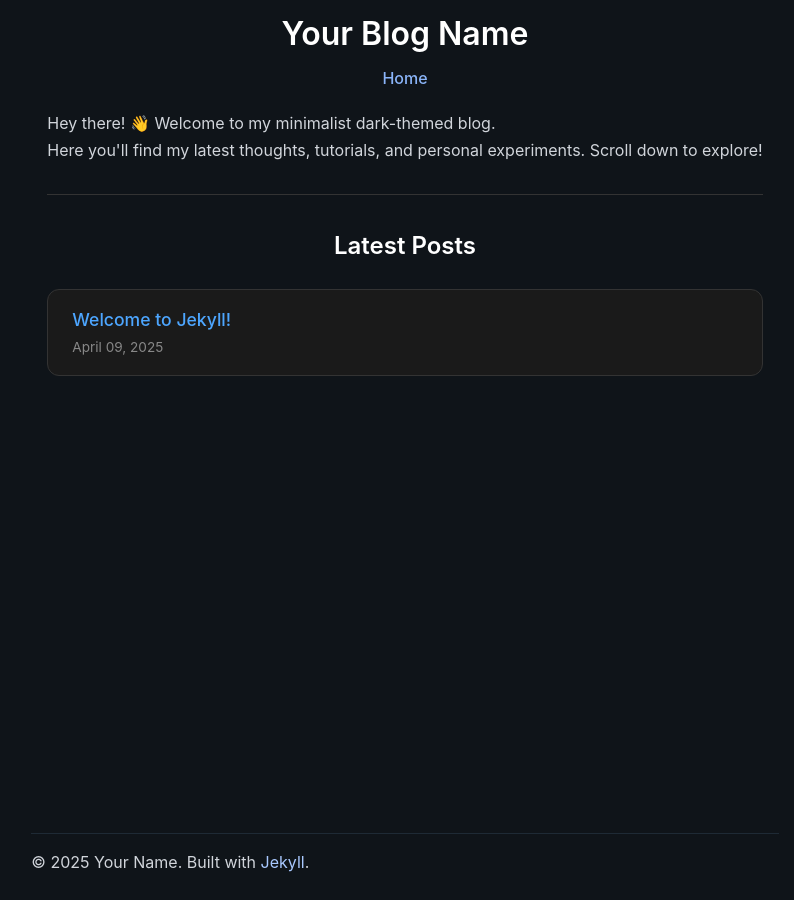
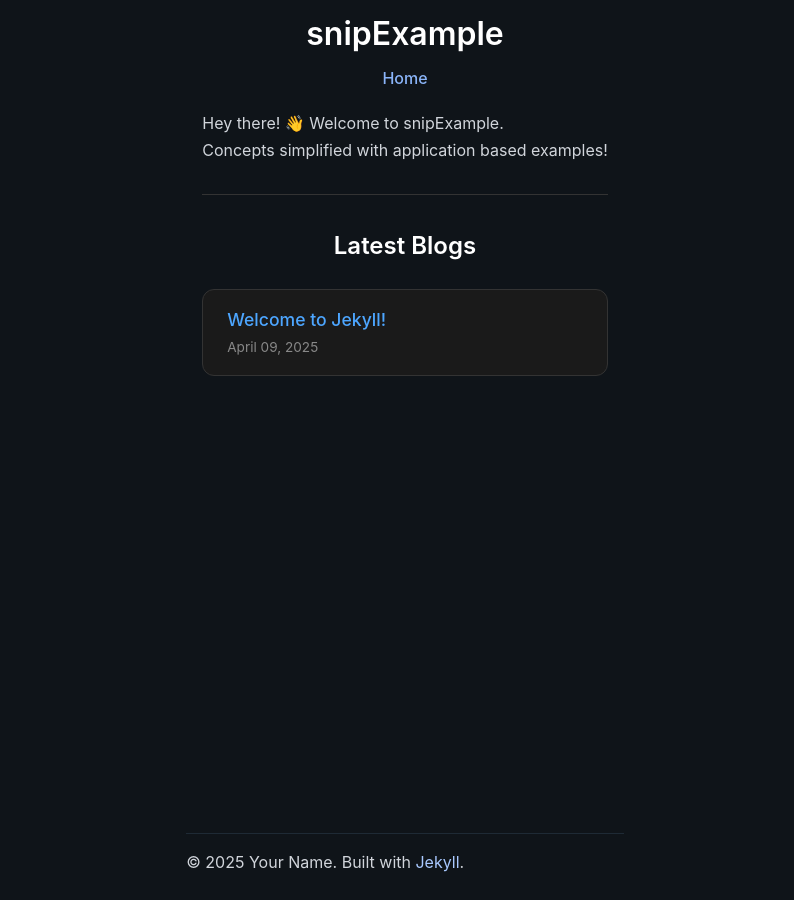
Before and after one commit to snipExample/snipExample.github.io, a Jekyll site: the page built from index.markdown, in a window 1280 px wide. Shown: the whole page, without its empty margins (235-1029 px from the left). Built offline with Jekyll 4.4.1, drawn with Linux system fonts in a browser that asks for light colours.

Commit message:
name and stuff

```diff
--- a/_layouts/default.html
+++ b/_layouts/default.html
@@ -9,7 +9,7 @@
 <body>
   <header>
     <div class="container">
-      <h1>Your Blog Name</h1>
+      <h1>snipExample</h1>
       <nav>
         <ul class="nav-links">
           <li><a href="{{ '/' | relative_url }}">Home</a></li>
--- a/index.markdown
+++ b/index.markdown
@@ -1,17 +1,17 @@
 ---
 layout: default
-title: Your Blog Name
+title: snipExample
 ---
 
 <div class="intro">
-  <p>Hey there! 👋 Welcome to my minimalist dark-themed blog.</p>
-  <p>Here you'll find my latest thoughts, tutorials, and personal experiments. Scroll down to explore!</p>
+  <p>Hey there! 👋 Welcome to snipExample.</p>
+  <p>Concepts simplified with application based examples!</p>
 </div>
 
 <hr style="margin: 2rem 0; border: none; border-top: 1px solid #333;" />
 
 <div class="latest-posts">
-  <h2>Latest Posts</h2>
+  <h2>Latest Blogs</h2>
   <div class="post-list">
     {% for post in site.posts %}
       <div class="post-box">
```
